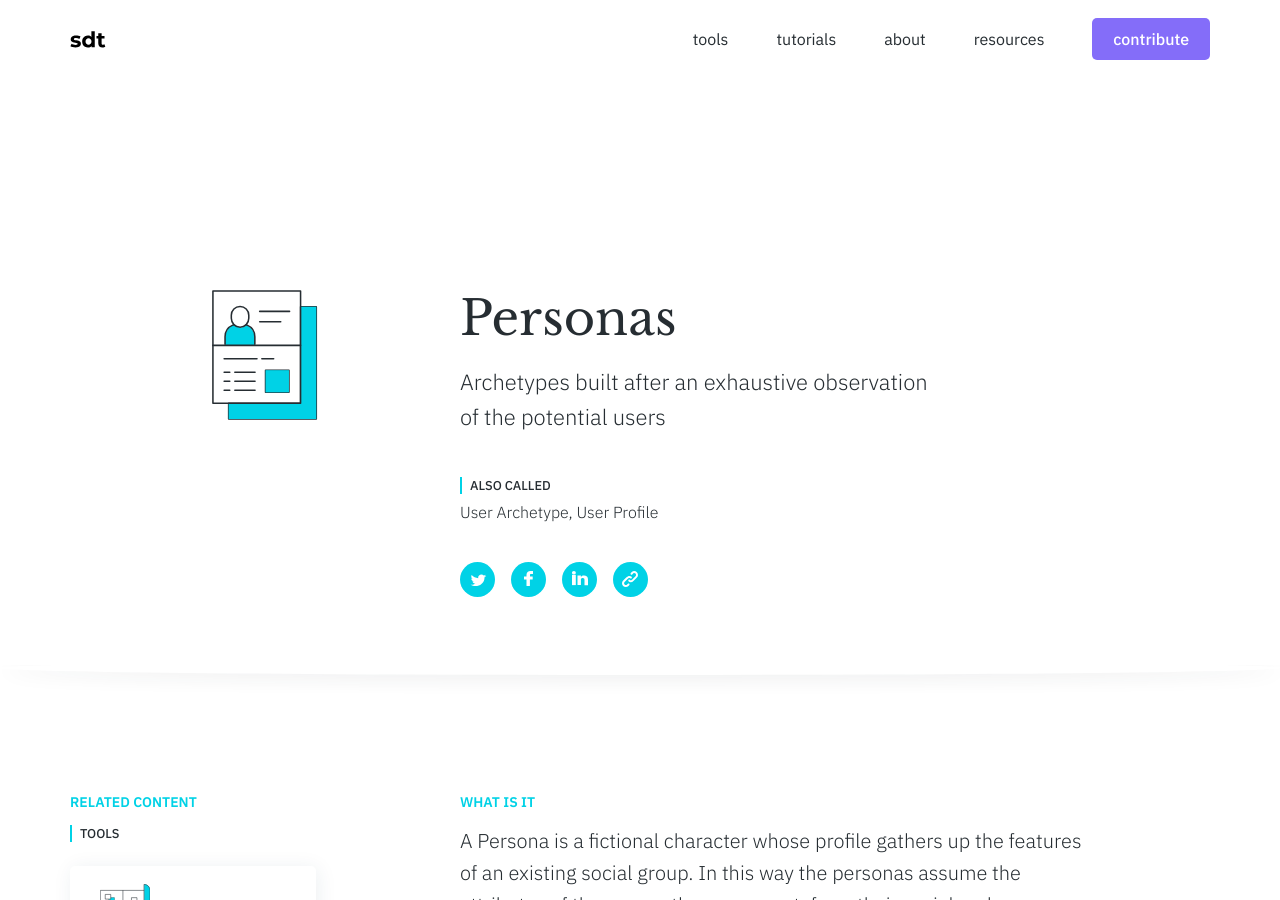
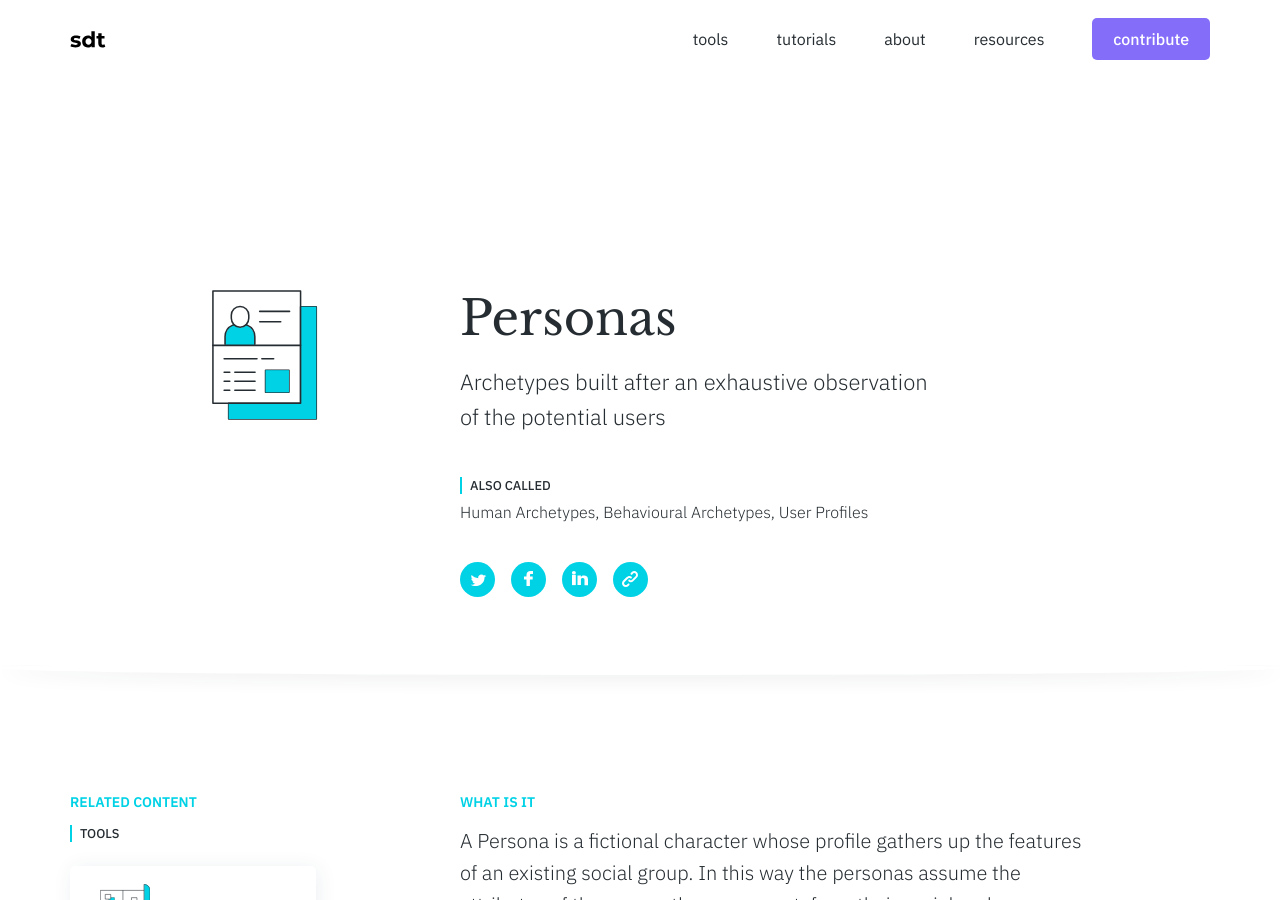
Before and after one commit to service-design-tools/sdt-website, a Jekyll site: the page built from _tools/personas.md, in a window 1280 px wide and 900 px high. Built offline with Jekyll 4.4.1, drawn with Linux system fonts in a browser that asks for light colours.

Commit message:
Update tool “personas”

```diff
--- a/_tools/personas.md
+++ b/_tools/personas.md
@@ -12,7 +12,7 @@ properties:
   who:
     - Experts
     - Stakeholders
-synonyms: 'User Archetype, User Profile'
+synonyms: 'Human Archetypes, Behavioural Archetypes, User Profiles'
 icon: >-
   <svg version="1.1" xmlns="http://www.w3.org/2000/svg" x="0px" y="0px"
   viewBox="0 0 102.4 126.5" xml:space="preserve">
```
Also changed, not shown: other parts of _tools/personas.md (+5 -4 lines).
